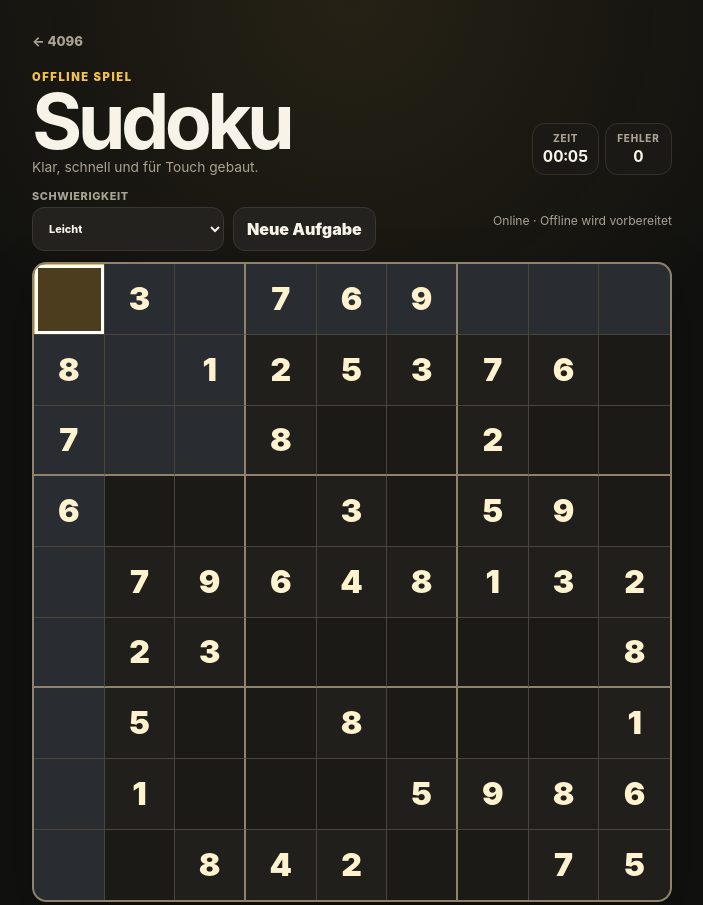
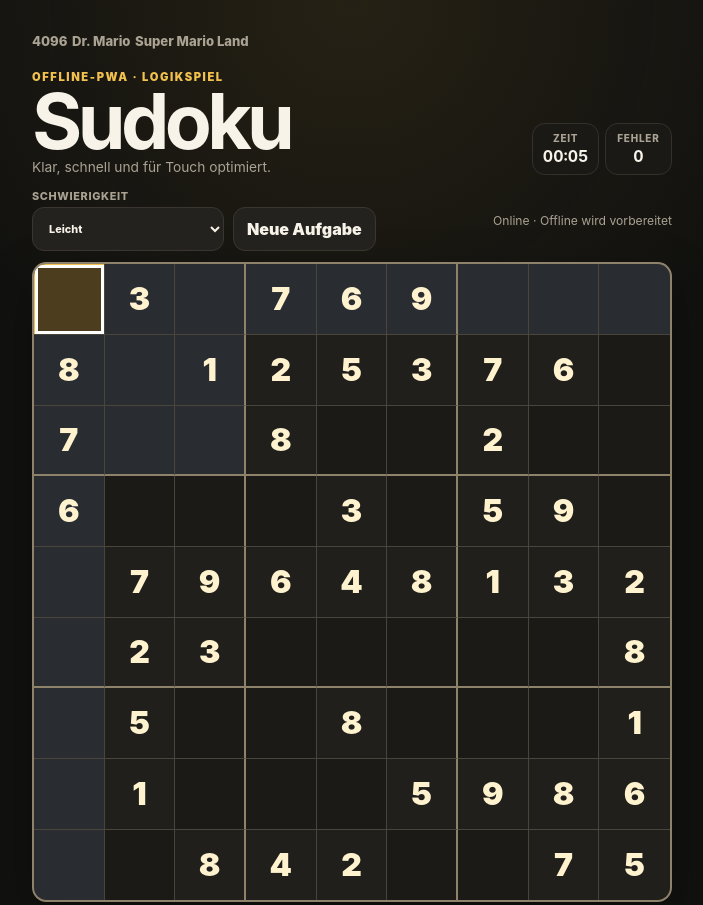
Before and after one commit to derdigitalaffine/4096, a website with bundled scripts: page sudoku/index.html in a window 1280 px wide. Shown: the top 905 px of the page, without its empty margins (288-991 px from the left). Built offline with nearby package versions, Linux system fonts and the light colour scheme.

Commit message:
Sudoku-Navigation und sichtbare Texte vereinheitlichen

```diff
--- a/sudoku/index.html
+++ b/sudoku/index.html
@@ -17,10 +17,14 @@
   <main id="app-shell" class="sudoku-shell">
     <header class="topbar">
       <div>
-        <a class="back-link" href="../">← 4096</a>
-        <p class="eyebrow">Offline Spiel</p>
+        <nav class="game-nav" aria-label="Spiele">
+          <a class="back-link" href="../">4096</a>
+          <a class="back-link" href="../dr-mario/">Dr. Mario</a>
+          <a class="back-link" href="../super-mario-land/">Super Mario Land</a>
+        </nav>
+        <p class="eyebrow">Offline-PWA · Logikspiel</p>
         <h1>Sudoku</h1>
-        <p class="tagline">Klar, schnell und für Touch gebaut.</p>
+        <p class="tagline">Klar, schnell und für Touch optimiert.</p>
       </div>
 
       <div class="game-meta" aria-label="Spielstatus">
@@ -35,7 +39,7 @@
       </div>
     </header>
 
-    <section class="toolbar" aria-label="Sudoku Einstellungen">
+    <section class="toolbar" aria-label="Sudoku-Einstellungen">
       <label class="difficulty-control" for="difficulty">
         <span>Schwierigkeit</span>
         <select id="difficulty">
@@ -48,7 +52,7 @@
       <span id="connection-status" class="connection" aria-live="polite">Online</span>
     </section>
 
-    <section class="game-area" aria-label="Sudoku Spiel">
+    <section class="game-area" aria-label="Sudoku-Spiel">
       <div id="sudoku-grid" class="sudoku-grid" role="grid" aria-label="Sudoku 9 mal 9"></div>
       <p id="sudoku-status" class="sr-only" aria-live="polite" aria-atomic="true"></p>
 
```
